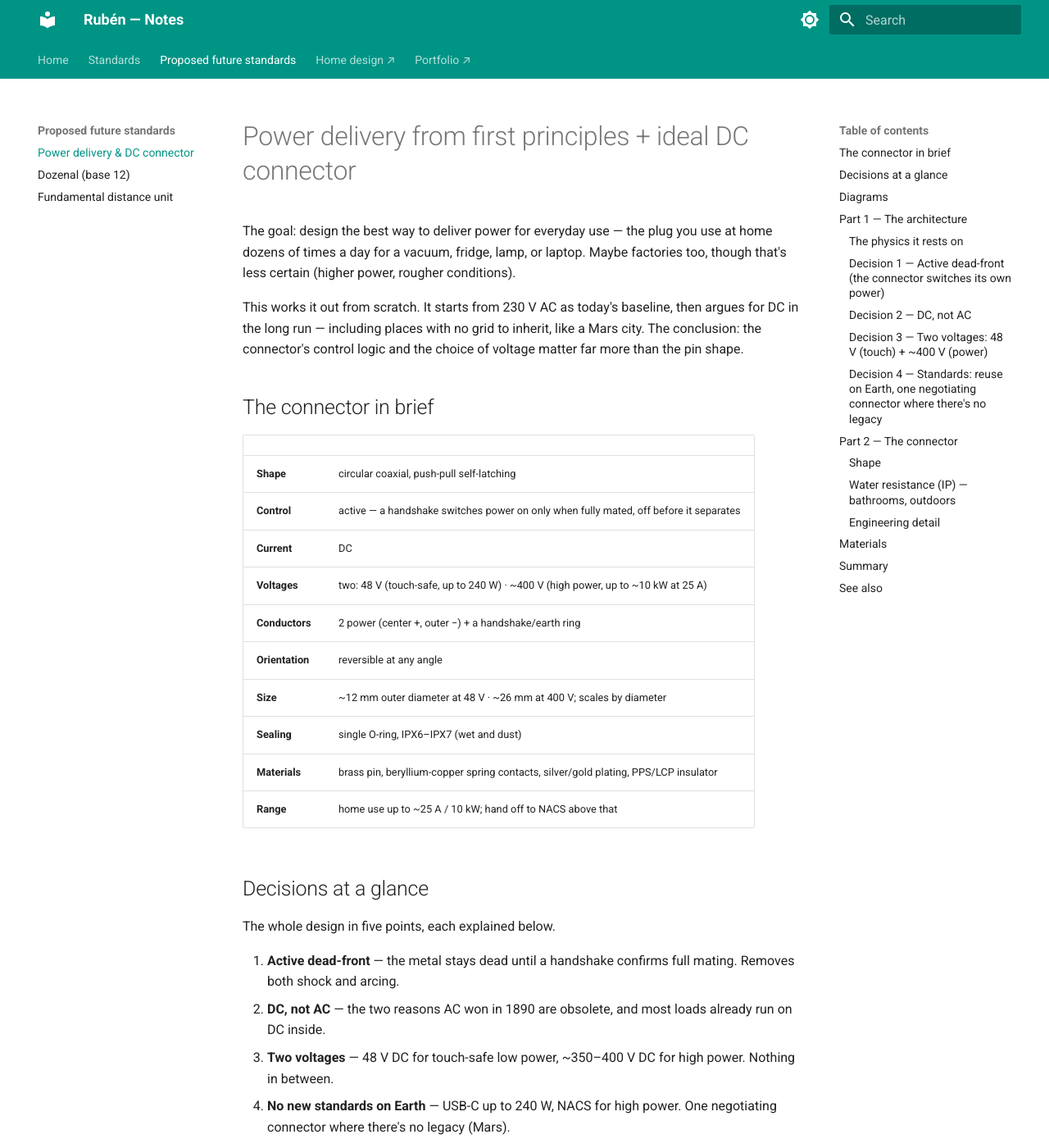
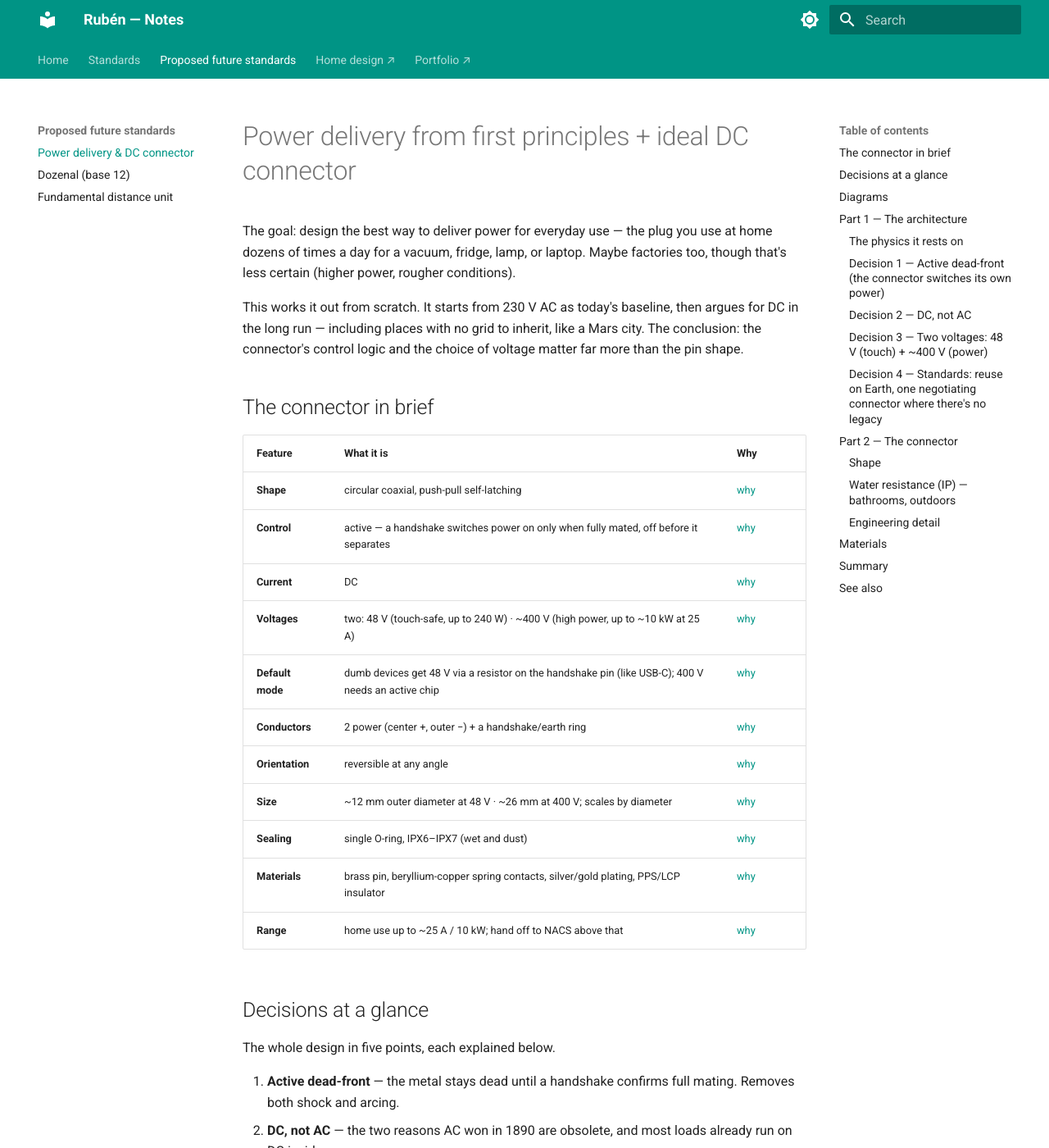
Before and after one commit to rubenayla/notes, an MkDocs documentation site: the page built from docs/ideas/power-delivery-dc-connector.md, in a window 1280 px wide and 1400 px high. Shown: the whole window at 82% size. Built offline with MkDocs 1.6.1 and Material for MkDocs 9.7.7, drawn with Linux system fonts in a browser that asks for light colours; some of the changed text lies outside the part shown.

Commit message:
DC page: link spec rows to their why; add dumb-mode + safe-unplug notes

```diff
--- a/docs/ideas/power-delivery-dc-connector.md
+++ b/docs/ideas/power-delivery-dc-connector.md
@@ -6,18 +6,19 @@
 
 ## The connector in brief
 
-| | |
-|---|---|
-| **Shape** | circular coaxial, push-pull self-latching |
-| **Control** | active — a handshake switches power on only when fully mated, off before it separates |
-| **Current** | DC |
-| **Voltages** | two: 48 V (touch-safe, up to 240 W) · ~400 V (high power, up to ~10 kW at 25 A) |
-| **Conductors** | 2 power (center +, outer −) + a handshake/earth ring |
-| **Orientation** | reversible at any angle |
-| **Size** | ~12 mm outer diameter at 48 V · ~26 mm at 400 V; scales by diameter |
-| **Sealing** | single O-ring, IPX6–IPX7 (wet and dust) |
-| **Materials** | brass pin, beryllium-copper spring contacts, silver/gold plating, PPS/LCP insulator |
-| **Range** | home use up to ~25 A / 10 kW; hand off to NACS above that |
+| Feature | What it is | Why |
+|---|---|---|
+| **Shape** | circular coaxial, push-pull self-latching | [why](#shape) |
+| **Control** | active — a handshake switches power on only when fully mated, off before it separates | [why](#decision-1-active-dead-front-the-connector-switches-its-own-power) |
+| **Current** | DC | [why](#decision-2-dc-not-ac) |
+| **Voltages** | two: 48 V (touch-safe, up to 240 W) · ~400 V (high power, up to ~10 kW at 25 A) | [why](#decision-3-two-voltages-48-v-touch-400-v-power) |
+| **Default mode** | dumb devices get 48 V via a resistor on the handshake pin (like USB-C); 400 V needs an active chip | [why](#decision-4-standards-reuse-on-earth-one-negotiating-connector-where-theres-no-legacy) |
+| **Conductors** | 2 power (center +, outer −) + a handshake/earth ring | [why](#shape) |
+| **Orientation** | reversible at any angle | [why](#shape) |
+| **Size** | ~12 mm outer diameter at 48 V · ~26 mm at 400 V; scales by diameter | [why](#engineering-detail) |
+| **Sealing** | single O-ring, IPX6–IPX7 (wet and dust) | [why](#water-resistance-ip-bathrooms-outdoors) |
+| **Materials** | brass pin, beryllium-copper spring contacts, silver/gold plating, PPS/LCP insulator | [why](#materials) |
+| **Range** | home use up to ~25 A / 10 kW; hand off to NACS above that | [why](#shape) |
 
 ## Decisions at a glance
 
@@ -78,6 +79,17 @@
 
     Shrouds, sleeves and shutters are partial fixes; dead-front is the full one. It needs an active connector — one that decides when to switch power on. With it, two of the five hazards (shock and arcing) are removed rather than mitigated. As Decision 2 shows, it also removes the last real obstacle to DC.
 
+??? note "Why unplugging a live connector is safe"
+    It relies on the electronics cutting power, with the geometry guaranteeing the order — not on the shape interrupting current by itself.
+
+    1. The handshake ring is **recessed deepest**, so on withdrawal it is always the *first* contact to break. That order is set by geometry, not by timing luck.
+    2. Losing the handshake is the trigger: the outlet's SiC switch opens in **microseconds**, killing the DC rings while they are **still inside the shell**, not yet exposed.
+    3. The DC power rings then separate a few mm later — **milliseconds** at hand speed — already dead. No arc, and nothing live is ever exposed.
+
+    The margin is huge: microseconds to switch off versus milliseconds of travel to separate. So we don't ask the shape to break current (that's the AC-arc problem) — we ask the electronics to break it and the shape to sequence the trigger first. The same interlock makes half-insertion safe: the handshake is the last contact to make, so power never comes on until seating is complete.
+
+    If the switch failed shorted, the rings would separate live — so they stay shrouded through the break (a failed switch arcs *inside* the shell, not at the exposed face) and the handshake loop monitors continuously. The active switch is the primary safety; the shroud is the backstop.
+
 ### Decision 2 — DC, not AC
 
 **Verdict:** where there's no existing grid to match, use DC. The two reasons AC won in 1890 are both obsolete, and most loads already run on DC internally.
@@ -136,6 +148,13 @@
 
     - **Earth (legacy):** reuse what's already standard (see [Standards](../standards.md)) — **USB-C** (≤240 W) and **NACS** (high power; already AC+DC, dead-front-class, latching). The "two" are two existing standards, not two inventions.
     - **Mars (no legacy):** the case against new standards is weakest here. This is the one place a single unified connector is worth inventing, because it replaces all the earlier ones. One connector, one protocol, voltage negotiated like USB-C PD (5→48 V) with the ceiling raised to 400 V. The two ranges become two negotiated states of one standard.
+
+??? note "Dumb devices: a resistor on the handshake pin, like USB-C"
+    A device with no brain just puts a **resistor on the handshake (CC) pin**. The outlet reads it and delivers the **default 48 V tier** at a default current — no chip, no firmware. This is the same trick USB-C uses for basic sinks.
+
+    - No valid signature → the outlet stays dead. A resistor is the minimum needed to get any power at all.
+    - The 400 V tier is never a default. It comes on only after an active chip negotiates it *and* the isolation check passes.
+    - So a dumb device can only ever get the touch-safe 48 V. You cannot accidentally pull 400 V.
 
 ---
 
```
